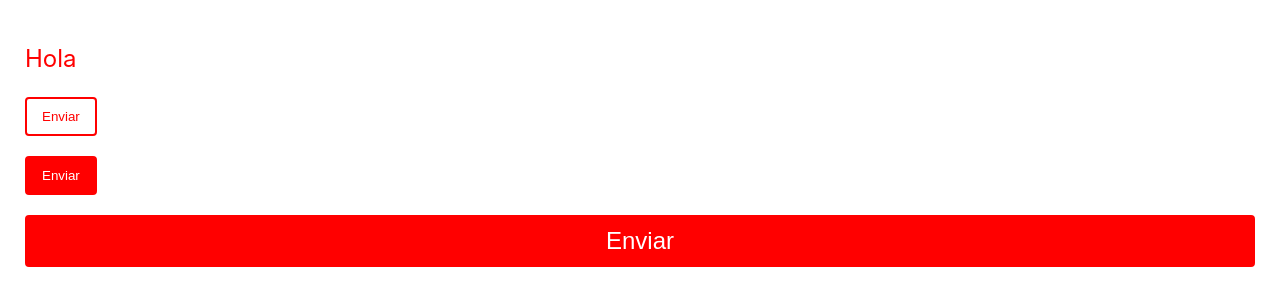
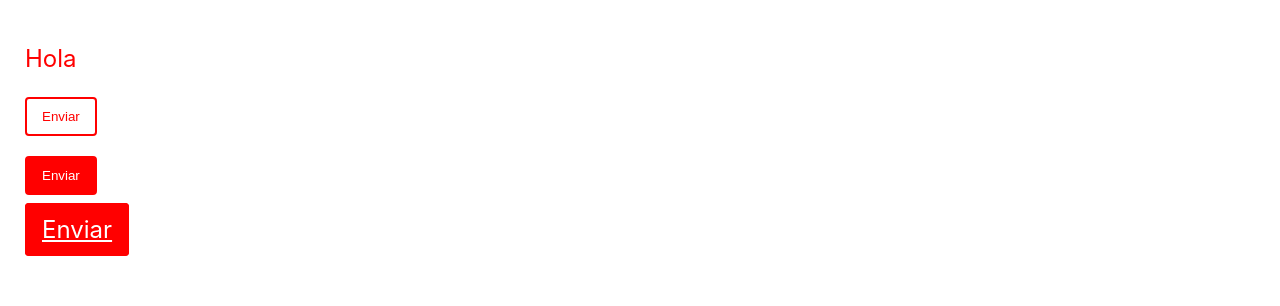
Before and after one commit to Rubenmt93/React-Styled-Components, a React (Create React App) app: page / in a window 1280 px wide. Shown: the top 306 px of the page. Built offline with nearby package versions, Linux system fonts and the light colour scheme.

Commit message:
Cambiando las etiquetas renderizadas

```diff
--- a/src/App.js
+++ b/src/App.js
@@ -30,7 +30,7 @@ function App() {
       <Button primary> Enviar</Button>
       <br/>
       <br/>
-      <BlockButton primary> Enviar</BlockButton>
+      <BlockButton primary as='a' href="#"> Enviar</BlockButton>
 
     </Content>
   );
```
